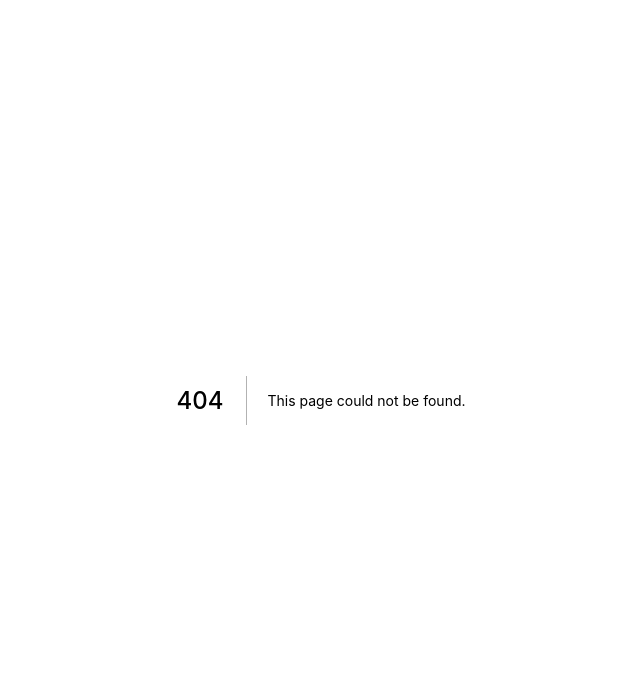
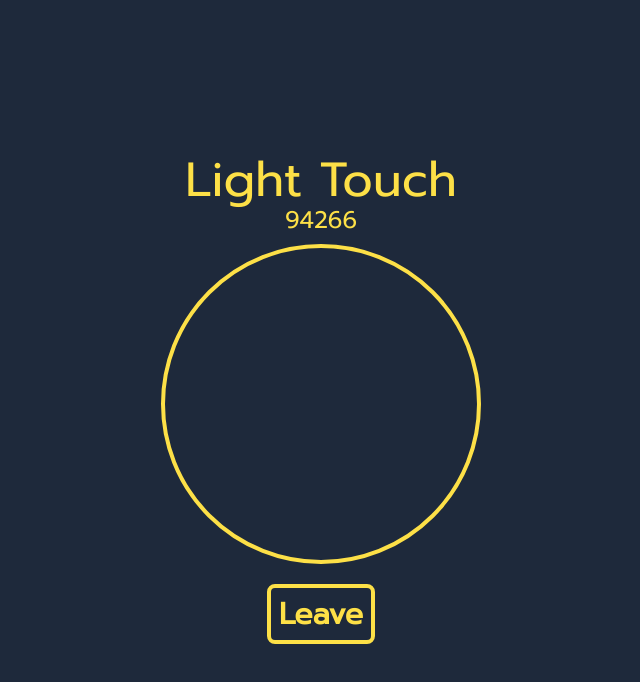
Before and after one commit to PatatoBit/LightTouch, a Next.js app: page /94266 in a window 1280 px wide. Before the commit this address had no page. Shown: the top 682 px of the page, without its empty margins (319-959 px from the left). Built offline with nearby package versions, Linux system fonts and the light colour scheme.

Commit message:
Routing and Lobby

```diff
--- a/src/components/Ring.tsx
+++ b/src/components/Ring.tsx
@@ -8,7 +8,7 @@ export default function Ring() {
 	if (isHovered) {
 		return (
 			<div
-				className="my-10 border-4 rounded-full w-80 h-80 shadow-yellow-200 shadow-2xl bg-yellow-200 border-yellow-200 transition-all"
+				className="mt-2 mb-5 border-4 rounded-full w-80 h-80 shadow-yellow-200 shadow-2xl bg-yellow-200 border-yellow-200 transition-all"
 				onMouseEnter={onMouseEnter}
 				onMouseLeave={onMouseLeave}
 			></div>
@@ -16,7 +16,7 @@ export default function Ring() {
 	} else
 		return (
 			<div
-				className="my-10 border-4 border-yellow-300 rounded-full w-80 h-80 transition-all"
+				className="mt-2 mb-5 border-4 border-yellow-300 rounded-full w-80 h-80 transition-all"
 				onMouseEnter={onMouseEnter}
 				onMouseLeave={onMouseLeave}
 			></div>
--- a/src/components/Room.tsx
+++ b/src/components/RoomForm.tsx
@@ -9,7 +9,7 @@ function createRoom(){
 }
 
 
-function Room() {
+function RoomForm() {
 
   return (
     <>
@@ -22,4 +22,4 @@ function Room() {
   )
 }
 
-export default Room
+export default RoomForm
--- /dev/null
+++ b/src/pages/[keycode].tsx
@@ -0,0 +1,25 @@
+import React from 'react'
+
+import { useRouter } from 'next/router';
+import Link from 'next/link';
+
+import Ring from '../components/Ring'
+
+function Lobby() {
+	const router = useRouter();
+	const { keycode } = router.query;
+
+	return (
+		<>
+			<div className="flex flex-col w-full h-screen items-center justify-center bg-slate-800">
+				<h1 className="text-5xl text-yellow-300">Light Touch</h1>
+				<div className="text-2xl text-yellow-300">{ keycode }</div>
+
+				<Ring />
+				<Link href="/"><a className="button">Leave</a></Link>
+			</div>
+		</>
+	)
+}
+
+export default Lobby
--- a/src/pages/index.tsx
+++ b/src/pages/index.tsx
@@ -1,12 +1,12 @@
 import Ring from "../components/Ring";
-import Room from '../components/Room'
+import RoomForm from '../components/RoomForm'
 
 export default function Home() {
 	return (
 		<div className="flex flex-col w-full h-screen items-center justify-center bg-slate-800">
 			<h1 className="text-5xl text-yellow-300">Light Touch</h1>
 			<Ring />
-			<Room />
+			<RoomForm />
 		</div>
 	);
 }
```
